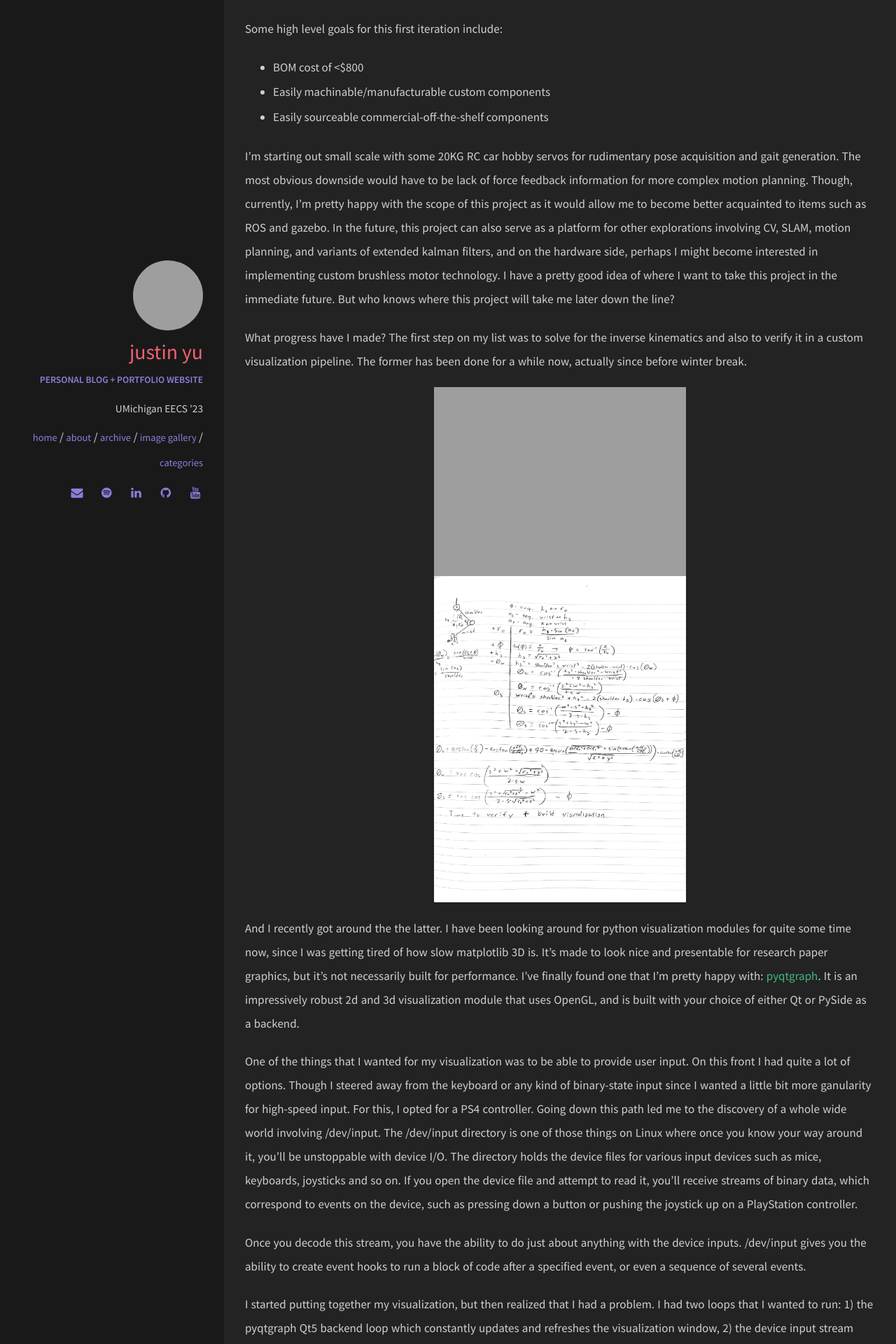
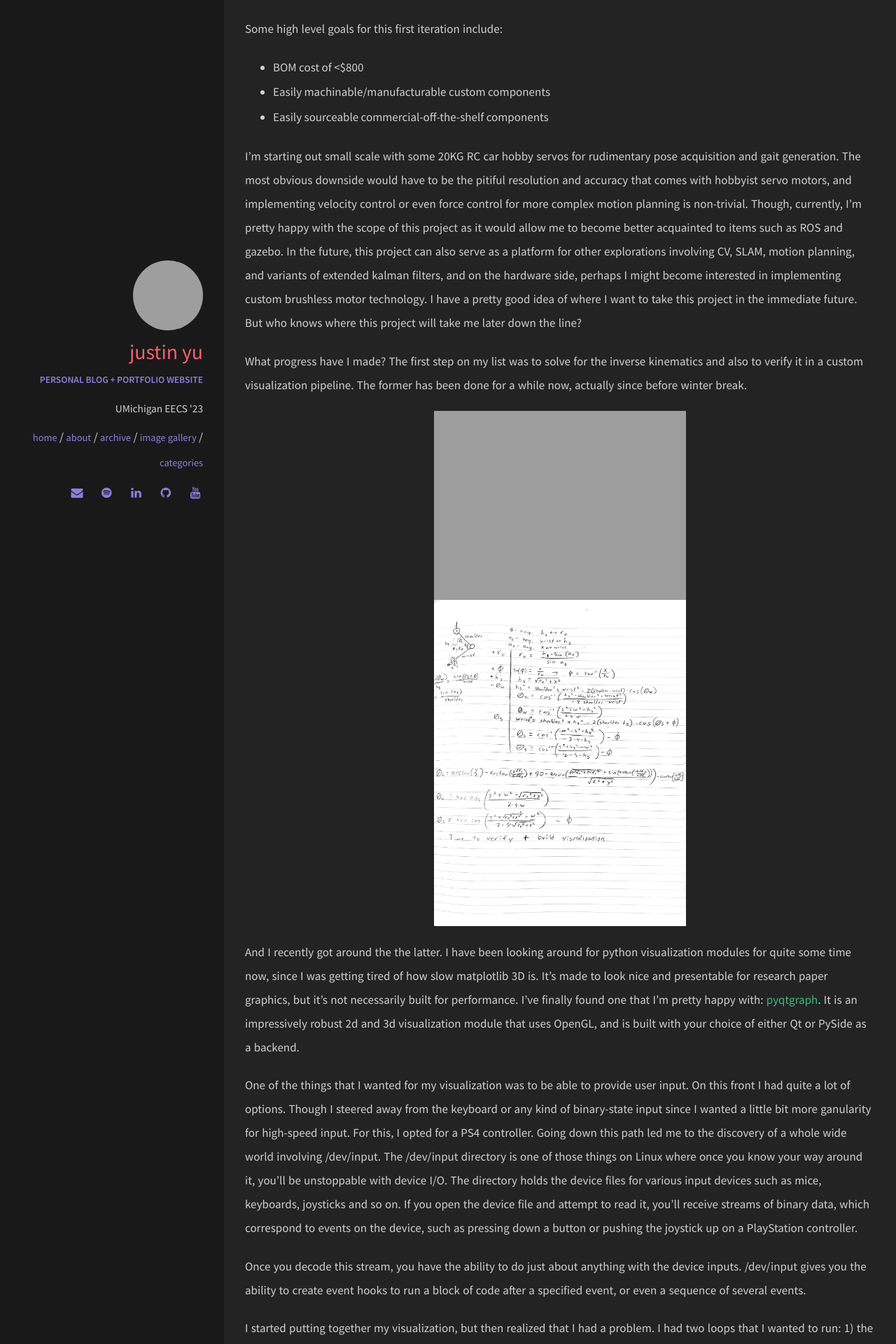
Before and after one commit to uynitsuj/uynitsuj.github.io, a Jekyll site: the page built from _posts/2021-01-12-device-input-threading-and-visualization.md, in a window 1280 px wide. Shown: the part 628-2548 px from the top of the page at 70% size. Built offline with Jekyll 4.4.1, drawn with Linux system fonts in a browser that asks for light colours.

Commit message:
Update 2021-01-12-device-input-threading-and-visualization.md

```diff
--- a/_posts/2021-01-12-device-input-threading-and-visualization.md
+++ b/_posts/2021-01-12-device-input-threading-and-visualization.md
@@ -15,7 +15,7 @@
 * Easily machinable/manufacturable custom components
 * Easily sourceable commercial-off-the-shelf components
 
-I'm starting out small scale with some 20KG RC car hobby servos for rudimentary pose acquisition and gait generation. The most obvious downside would have to be lack of force feedback information for more complex motion planning. Though, currently, I'm pretty happy with the scope of this project as it would allow me to become better acquainted to items such as ROS and gazebo. In the future, this project can also serve as a platform for other explorations involving CV, SLAM, motion planning, and variants of extended kalman filters, and on the hardware side, perhaps I might become interested in implementing custom brushless motor technology. I have a pretty good idea of where I want to take this project in the immediate future. But who knows where this project will take me later down the line?
+I'm starting out small scale with some 20KG RC car hobby servos for rudimentary pose acquisition and gait generation. The most obvious downside would have to be the pitiful resolution and accuracy that comes with hobbyist servo motors, and implementing velocity control or even force control for more complex motion planning is non-trivial. Though, currently, I'm pretty happy with the scope of this project as it would allow me to become better acquainted to items such as ROS and gazebo. In the future, this project can also serve as a platform for other explorations involving CV, SLAM, motion planning, and variants of extended kalman filters, and on the hardware side, perhaps I might become interested in implementing custom brushless motor technology. I have a pretty good idea of where I want to take this project in the immediate future. But who knows where this project will take me later down the line?
 
 What progress have I made? The first step on my list was to solve for the inverse kinematics and also to verify it in a custom visualization pipeline. The former has been done for a while now, actually since before winter break.
 
```
Also changed, not shown: other parts of _posts/2021-01-12-device-input-threading-and-visualization.md (+1 -1 lines).
